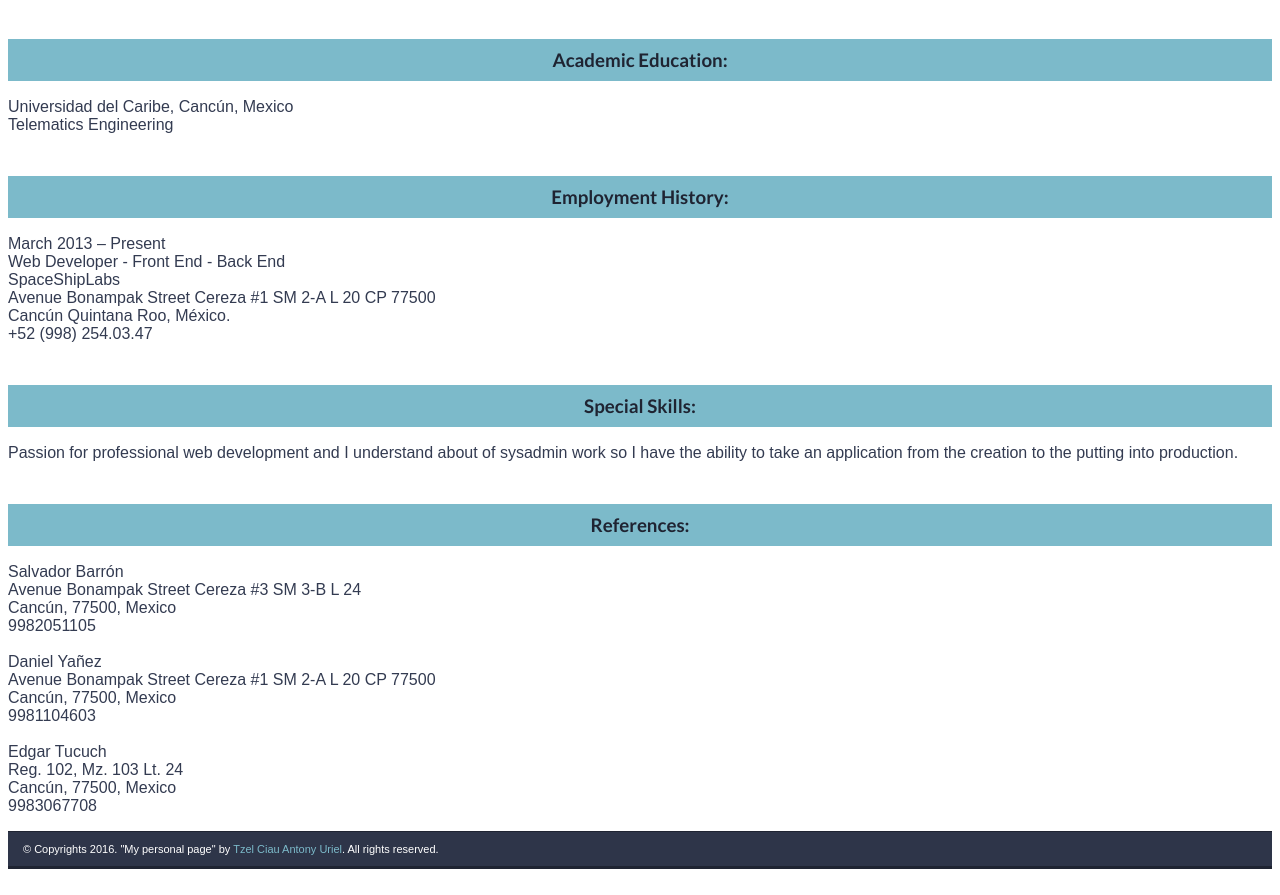
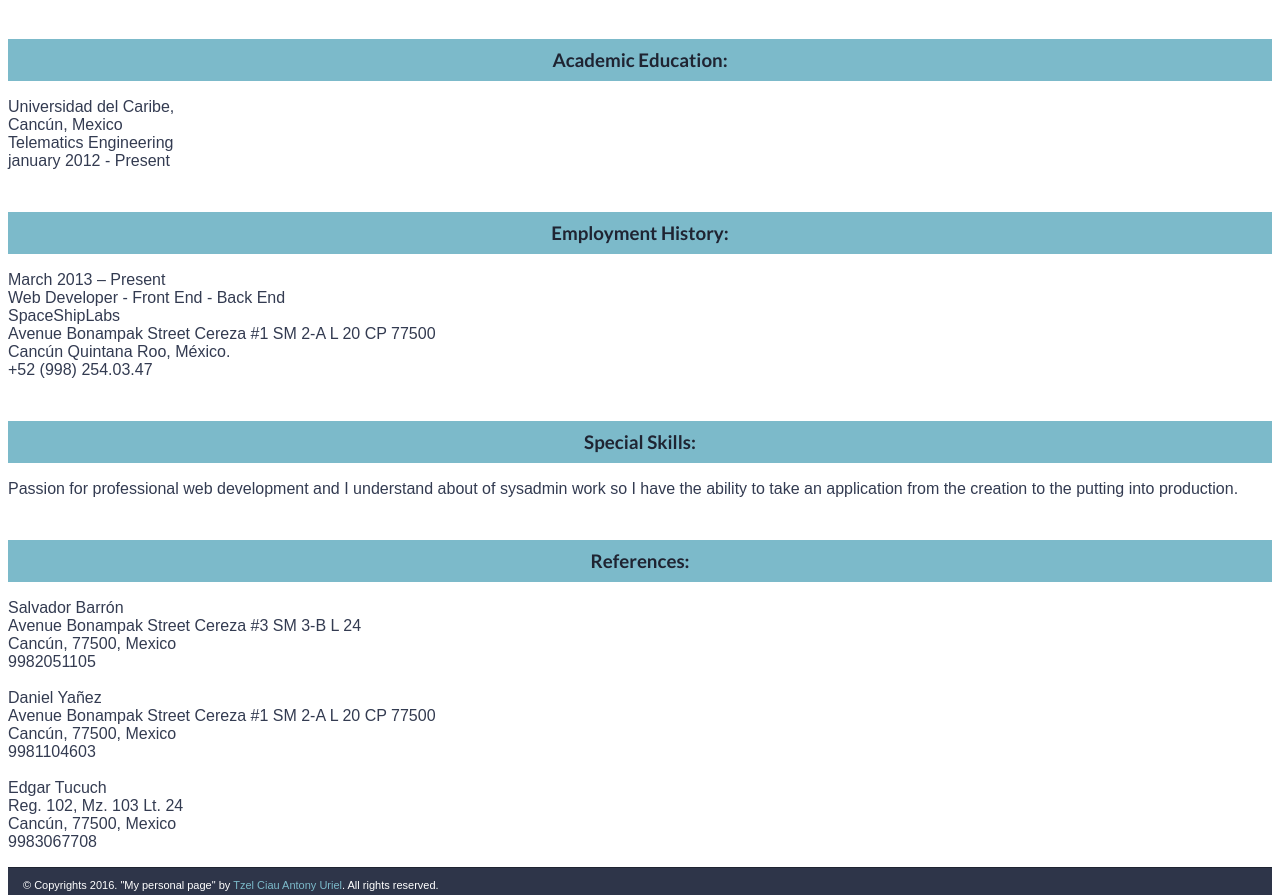
Before and after one commit to urielaero/personal-page, a plain HTML site: page about.html in a window 1280 px wide. Shown: the part 934-1829 px from the top of the page. Drawn offline with nearby package versions, Linux system fonts and the light colour scheme.

Commit message:
fixed texts

```diff
--- a/about.html
+++ b/about.html
@@ -86,9 +86,13 @@
       <hr class="blankseparator"/>
       <h3>Academic Education:</h3>
       <p>
-        Universidad del Caribe, Cancún, Mexico
+        Universidad del Caribe,
+	<br>
+	Cancún, Mexico
         <br>
         Telematics Engineering
+	<br>
+	january 2012 - Present
       </p>
       <hr class="blankseparator"/>
       <h3>Employment History:</h3>
```
